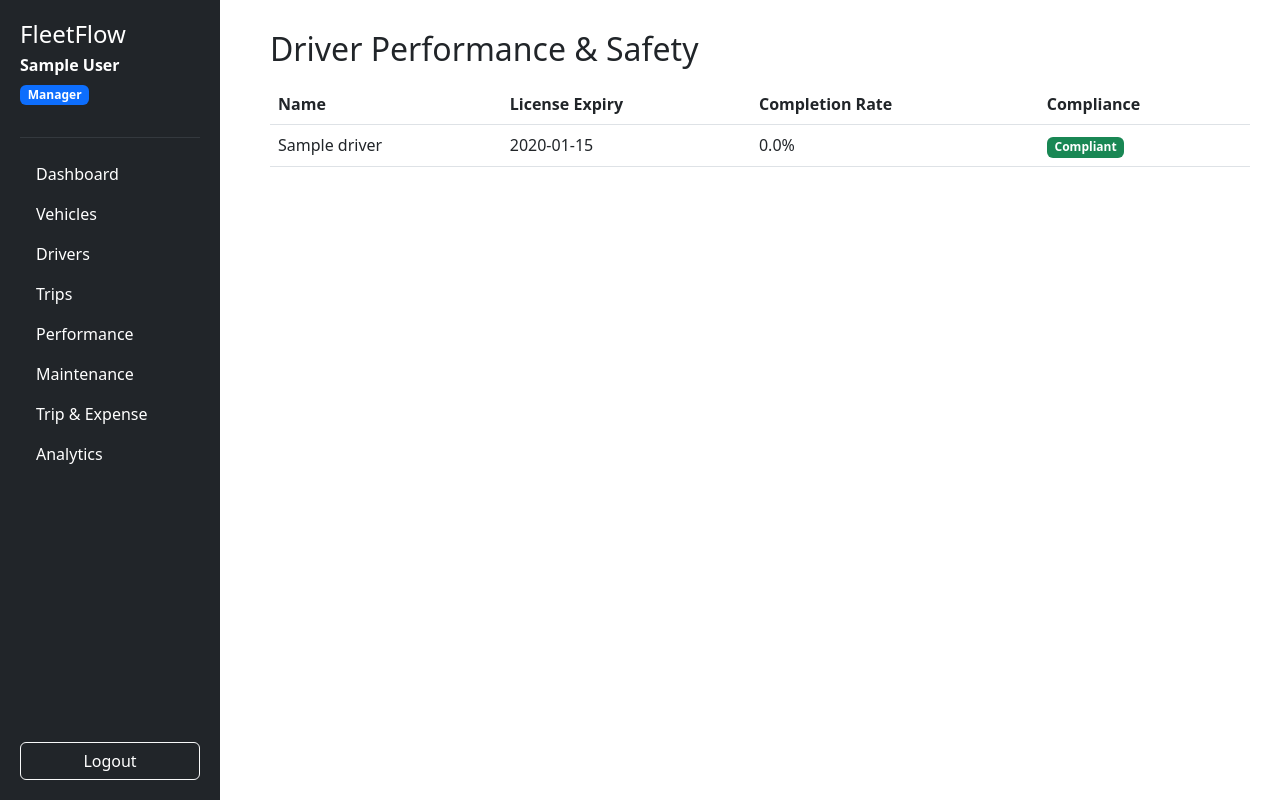
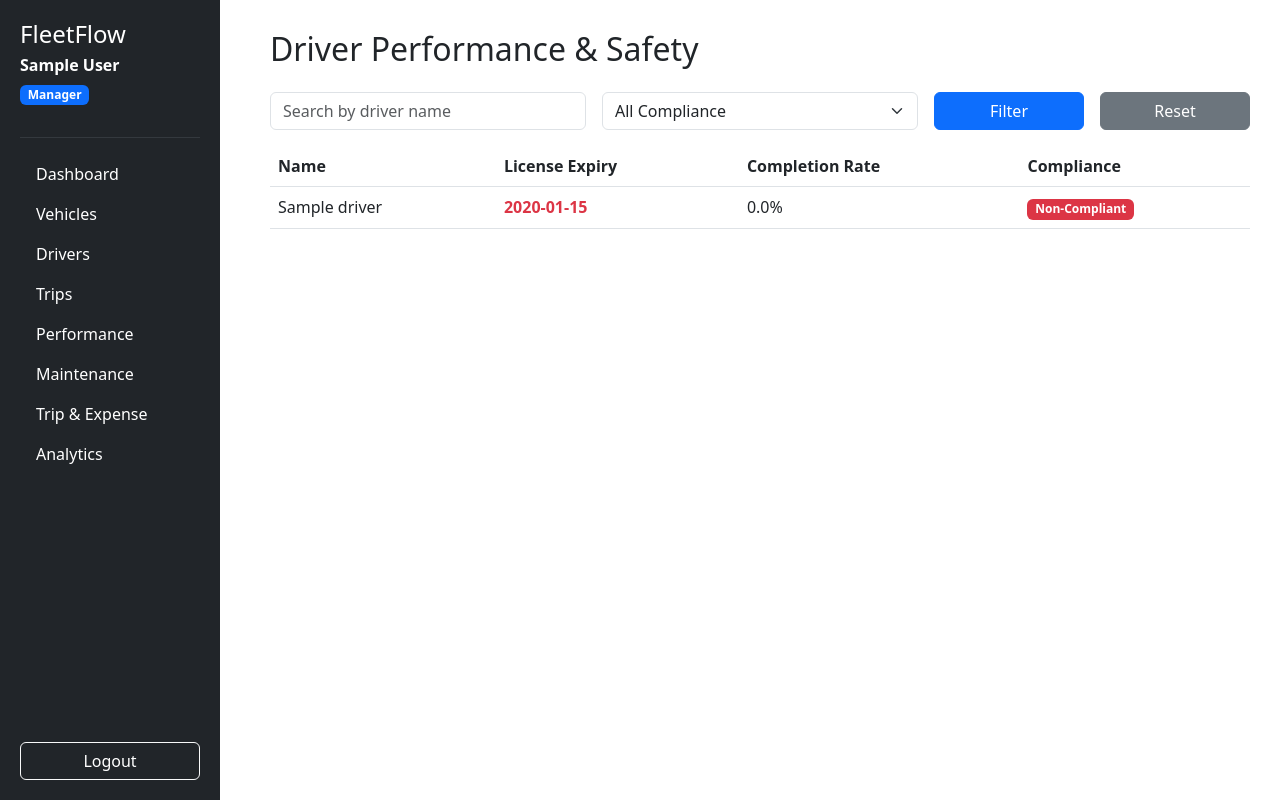
Before and after one commit to itspavant/FleetFlow, a Flask app: page /performance/ in a window 1280 px wide. Run offline with Flask 3, Linux system fonts and the light colour scheme; a user stored in the database is signed in; tables that the repository leaves empty hold one stand-in row (values such as "Sample post").

Commit message:
[POST Hackathon] fix UI search placement

```diff
--- a/app/routes/performance.py
+++ b/app/routes/performance.py
@@ -9,12 +9,17 @@ from app.models.driver import Driver
 performance_bp = Blueprint("performance", __name__, url_prefix="/performance")
 
 
+from flask import request
+from datetime import date
+
 @performance_bp.route("/")
 @login_required
 def performance_dashboard():
 
+    search = request.args.get("search", "")
+    compliance = request.args.get("compliance", "all")
+
     drivers = Driver.query.all()
-
     performance_data = []
 
     for driver in drivers:
@@ -34,14 +39,32 @@ def performance_dashboard():
         if total_trips > 0:
             completion_rate = round((completed_trips / total_trips) * 100, 2)
 
+        expired = driver.license_expiry_date < date.today()
+
         performance_data.append({
             "driver": driver,
             "total_trips": total_trips,
             "completed_trips": completed_trips,
-            "completion_rate": completion_rate
+            "completion_rate": completion_rate,
+            "expired": expired
         })
+
+    # 🔎 SEARCH FILTER
+    if search:
+        performance_data = [
+            d for d in performance_data
+            if search.lower() in d["driver"].name.lower()
+        ]
+
+    # 📋 COMPLIANCE FILTER
+    if compliance == "compliant":
+        performance_data = [d for d in performance_data if not d["expired"]]
+    elif compliance == "noncompliant":
+        performance_data = [d for d in performance_data if d["expired"]]
 
     return render_template(
         "performance/dashboard.html",
-        performance_data=performance_data
+        performance_data=performance_data,
+        search=search,
+        compliance=compliance
     )
--- a/app/templates/performance/dashboard.html
+++ b/app/templates/performance/dashboard.html
@@ -2,6 +2,45 @@
 {% block content %}
 
 <h2>Driver Performance & Safety</h2>
+
+<form method="GET" class="row g-3 mt-2 mb-3">
+
+    <div class="col-md-4">
+        <input type="text"
+               name="search"
+               class="form-control"
+               placeholder="Search by driver name"
+               value="{{ search }}">
+    </div>
+
+    <div class="col-md-4">
+        <select name="compliance" class="form-select">
+            <option value="all" {% if compliance == "all" %}selected{% endif %}>
+                All Compliance
+            </option>
+            <option value="compliant" {% if compliance == "compliant" %}selected{% endif %}>
+                Compliant
+            </option>
+            <option value="noncompliant" {% if compliance == "noncompliant" %}selected{% endif %}>
+                Non-Compliant
+            </option>
+        </select>
+    </div>
+
+    <div class="col-md-2">
+        <button type="submit" class="btn btn-primary w-100">
+            Filter
+        </button>
+    </div>
+
+    <div class="col-md-2">
+        <a href="{{ url_for('performance.performance_dashboard') }}"
+           class="btn btn-secondary w-100">
+            Reset
+        </a>
+    </div>
+
+</form>
 
 <table class="table table-hover mt-3">
     <thead>
```
Also changed, not shown: app/templates/dashboard.html (+30 -30 lines), app/templates/drivers/list.html (+11 -11 lines), app/templates/maintenance/list.html (+10 -10 lines), app/templates/trips/list.html (+10 -10 lines), app/templates/vehicles/list.html (+10 -10 lines).
